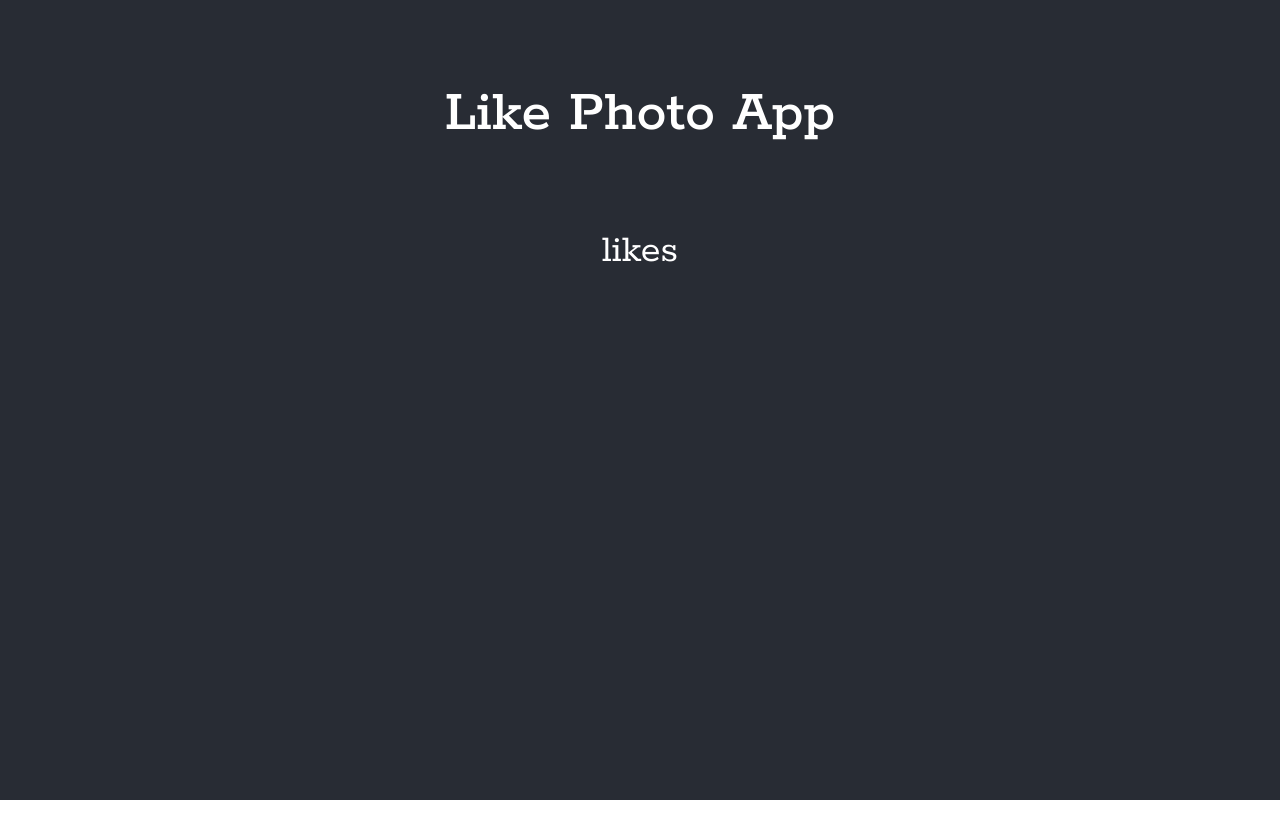
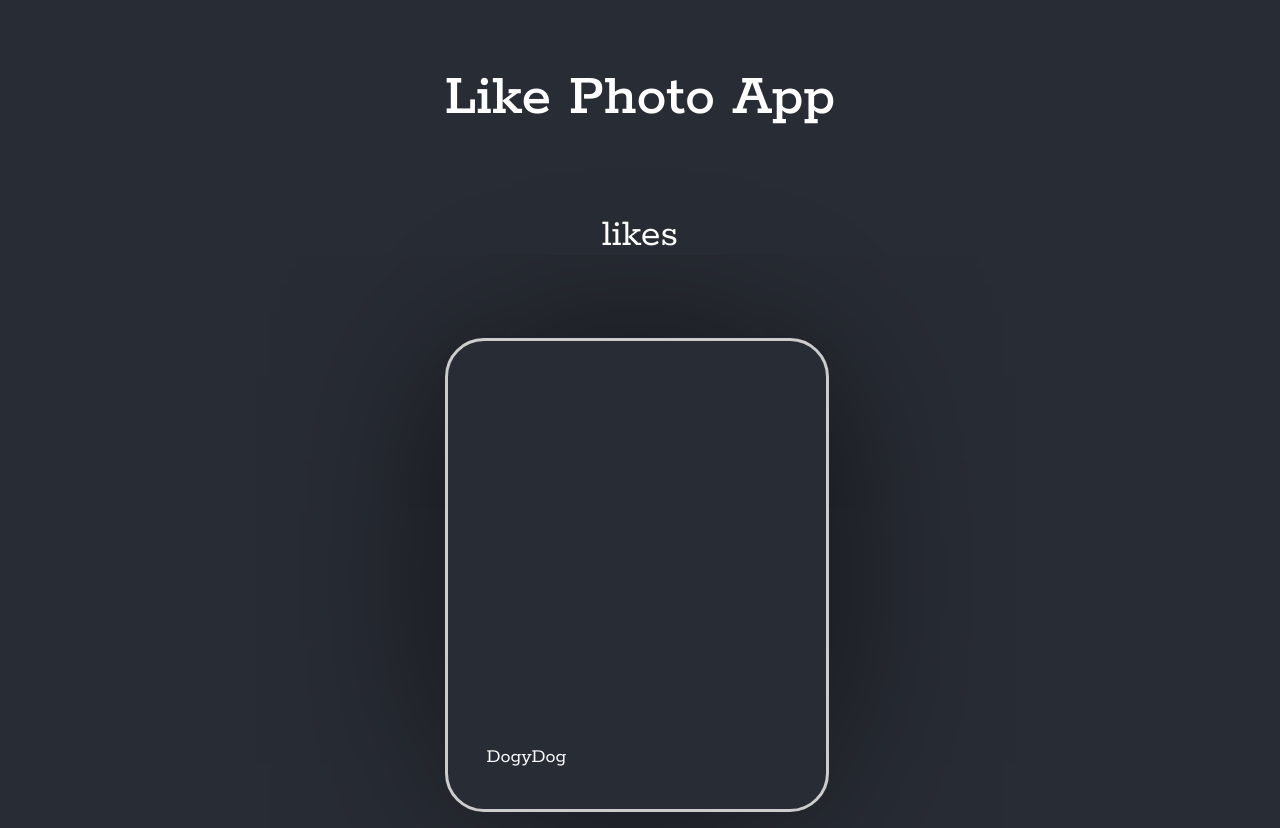
Before and after one commit to PiotrRomanczuk/30-projects-in-react, a React (Create React App) app: page / in a window 1280 px wide. Before the commit the page ends 800 px from the top, so only its background shows below. Built offline with nearby package versions, Linux system fonts and the light colour scheme.

Commit message:
Setting up a card container in css

```diff
--- a/package.json
+++ b/package.json
@@ -10,6 +10,7 @@
     "react": "^18.2.0",
     "react-bootstrap": "^2.7.1",
     "react-dom": "^18.2.0",
+    "react-icons": "^4.7.1",
     "react-scripts": "5.0.1",
     "web-vitals": "^2.1.4"
   },
--- a/src/App.css
+++ b/src/App.css
@@ -17,15 +17,61 @@
 }
 
 
+
+
+
+/* Card */
+
+.card {
+
+  --bg-filter-opacity: 0.5;
+  background-image: linear-gradient(rgba(0,0,0,var(--bg-filter-opacity)),rgba(0,0,0,var(--bg-filter-opacity))), var(--bg-img);
+  height: 10em;
+  width: 15em;
+  font-size: 1.5em;
+  color: white;
+  border-radius: 1em;
+  padding: 1em;
+  /* margin: 2em; */
+  display: flex;
+  align-items: flex-end;
+  background-size: cover;
+  background-position: center;
+  box-shadow: 0 0 5em -1em black;
+  position: relative;
+  overflow: hidden;
+  border: 0.2rem solid #ccc;
+  text-decoration: none;
+}
+
+.card-dark {}
+
+.card-header {}
+
+.card-footer {}
+
+/* Others - not classified yet */
+
 .container {
   /* display:flex;
   flex-direction: column; */
-  margin: 2rem
+  margin: 1rem
 }
+
+
 
 .btn {
   margin: 1rem
 }
+
+.d-flex {
+  display: flex
+}
+
+.fs-xl {
+  font-size: x-large;
+}
+
 
 
 /* Title and subtitle */
--- a/src/projects/03-likeMyPhoto/likePhotoApp.jsx
+++ b/src/projects/03-likeMyPhoto/likePhotoApp.jsx
@@ -1,13 +1,28 @@
 import React from 'react';
 import Title from '../components/Title';
-// import Button from 'react-bootstrap/Button';
-// import 'bootstrap/dist/css/bootstrap.min.css';
+import { IconName } from 'react-icons/fa';
 
 export default function LikePhotoApp() {
 	return (
 		<div className='container'>
 			<Title text={'Like Photo App'} classes={'mb-3'} />
 			<Title text={'likes'} classes={'subtitle'} />
+
+			<div
+				className='card card-dark m-auto'
+				style={{ width: 300, cursor: 'pointer' }}
+			>
+				<div className='card-header fs-xl'>
+					<small>DogyDog</small>
+				</div>
+				<img src='' alt='' style={{ height: 'fit-content' }}></img>
+				<div
+					className='card-footer fs-xl d-flex'
+					style={{
+						justifyContent: 'space-between',
+					}}
+				></div>
+			</div>
 		</div>
 	);
 }
```
Also changed, not shown: 1 other file (tests, documents, lock files or other folders).
